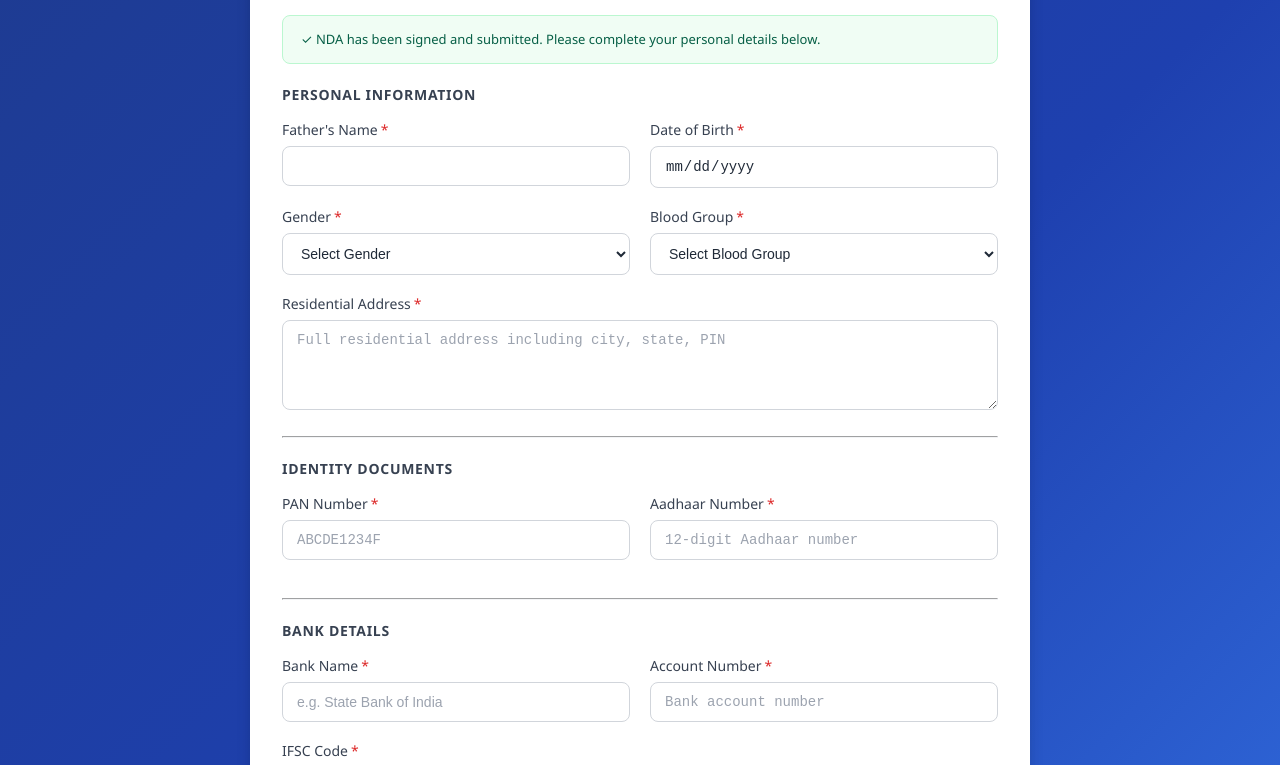
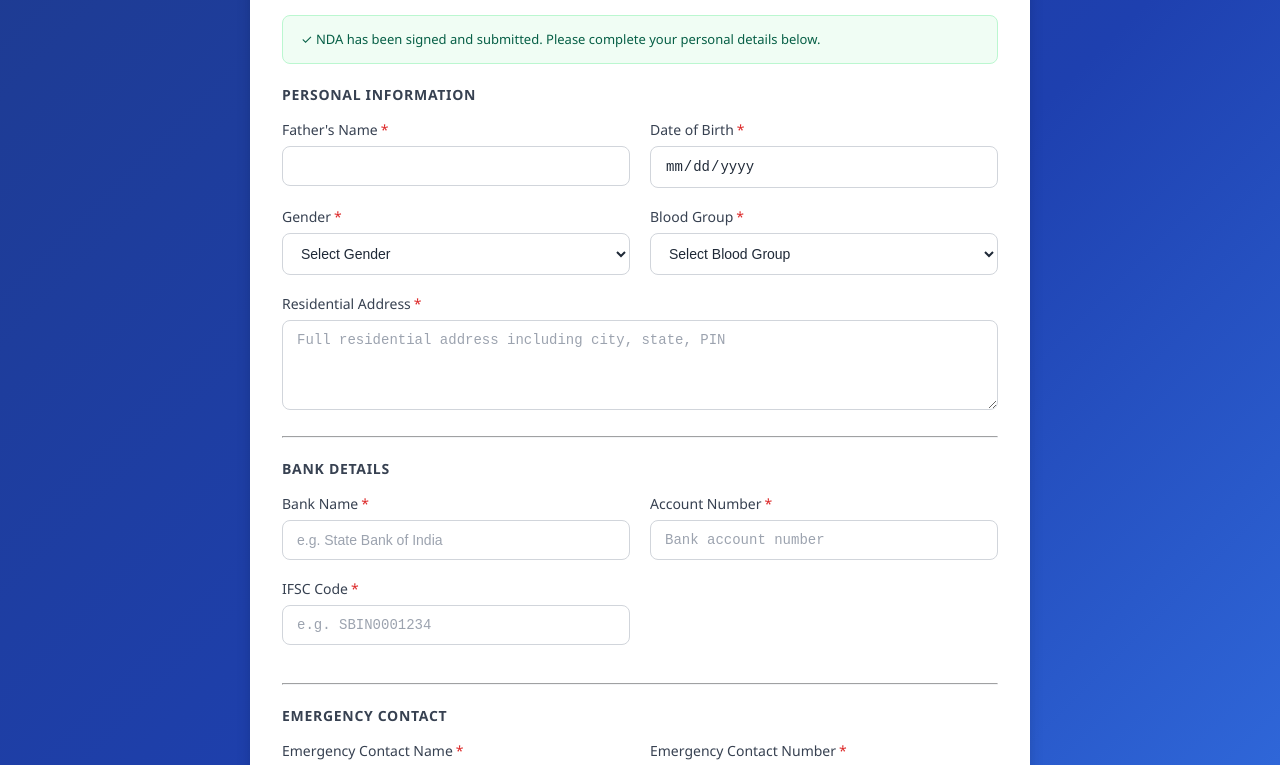
Before and after one commit to zayroninfotech/Zayron-Welcome-Portal, a React (Vite) app: page /onboarding/1/details in a window 1280 px wide. Shown: the part 398-1163 px from the top of the page. Built offline with nearby package versions, Linux system fonts and the light colour scheme.

Commit message:
Remove PAN and Aadhaar fields from personal details form

```diff
--- a/src/pages/onboarding/DetailsForm.jsx
+++ b/src/pages/onboarding/DetailsForm.jsx
@@ -62,7 +62,6 @@ export default function DetailsForm() {
   const [form, setForm] = useState({
     father_name: '', date_of_birth: '', gender: '', blood_group: '',
     address: '',
-    pan_number: '', aadhaar_number: '',
     bank_name: '', account_number: '', ifsc_code: '',
     emergency_contact_name: '', emergency_contact: '',
   })
@@ -76,10 +75,8 @@ export default function DetailsForm() {
 
   const validate = () => {
     const errs = {}
-    const required = ['father_name', 'date_of_birth', 'gender', 'blood_group', 'address', 'pan_number', 'aadhaar_number', 'bank_name', 'account_number', 'ifsc_code', 'emergency_contact_name', 'emergency_contact']
+    const required = ['father_name', 'date_of_birth', 'gender', 'blood_group', 'address', 'bank_name', 'account_number', 'ifsc_code', 'emergency_contact_name', 'emergency_contact']
     required.forEach(k => { if (!form[k].trim()) errs[k] = 'This field is required' })
-    if (form.pan_number && !/^[A-Z]{5}[0-9]{4}[A-Z]$/.test(form.pan_number.toUpperCase())) errs.pan_number = 'Invalid PAN format (e.g. ABCDE1234F)'
-    if (form.aadhaar_number && !/^\d{12}$/.test(form.aadhaar_number)) errs.aadhaar_number = 'Must be 12 digits'
     if (form.ifsc_code && !/^[A-Z]{4}0[A-Z0-9]{6}$/.test(form.ifsc_code.toUpperCase())) errs.ifsc_code = 'Invalid IFSC format'
     setErrors(errs)
     return Object.keys(errs).length === 0
@@ -160,19 +157,6 @@ export default function DetailsForm() {
 
               <hr style={{ margin: '20px 0', borderColor: 'var(--gray-100)' }} />
 
-              {/* Identity */}
-              <h3 style={{ fontSize: 14, fontWeight: 700, color: 'var(--gray-700)', marginBottom: 14, textTransform: 'uppercase', letterSpacing: '0.05em' }}>Identity Documents</h3>
-              <div className="form-grid">
-                <FormGroup errors={errors}label="PAN Number" name="pan_number" required>
-                  <input className="form-control" placeholder="ABCDE1234F" maxLength={10} value={form.pan_number} onChange={e => set('pan_number', e.target.value.toUpperCase())} style={{ fontFamily: 'monospace' }} autoComplete="off" spellCheck={false} />
-                </FormGroup>
-                <FormGroup errors={errors}label="Aadhaar Number" name="aadhaar_number" required>
-                  <input className="form-control" placeholder="12-digit Aadhaar number" maxLength={12} value={form.aadhaar_number} onChange={e => set('aadhaar_number', e.target.value.replace(/\D/g, ''))} style={{ fontFamily: 'monospace' }} autoComplete="off" spellCheck={false} />
-                </FormGroup>
-              </div>
-
-              <hr style={{ margin: '20px 0', borderColor: 'var(--gray-100)' }} />
-
               {/* Bank */}
               <h3 style={{ fontSize: 14, fontWeight: 700, color: 'var(--gray-700)', marginBottom: 14, textTransform: 'uppercase', letterSpacing: '0.05em' }}>Bank Details</h3>
               <div className="form-grid">
```
Also changed, not shown: static/dist/assets/index.js.
